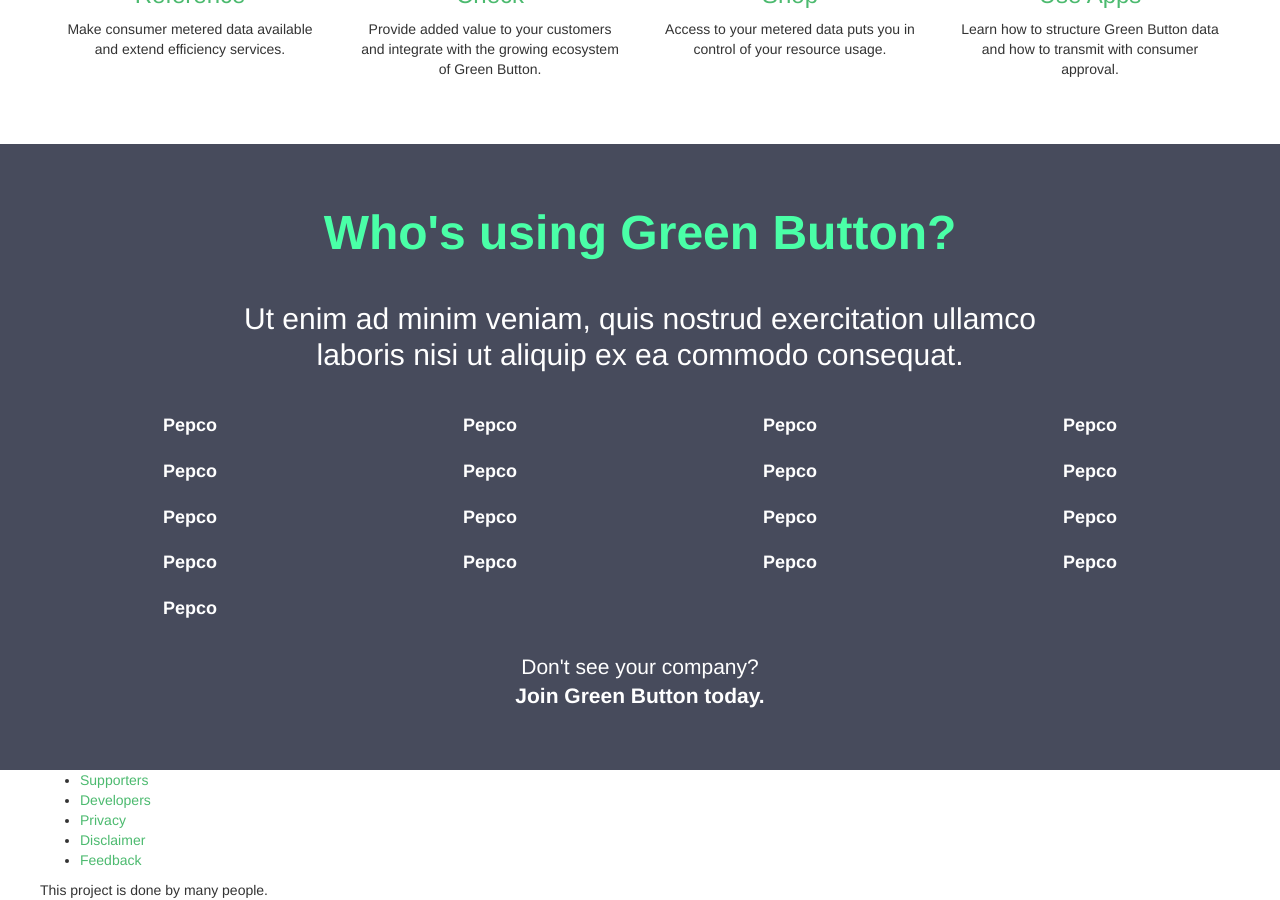
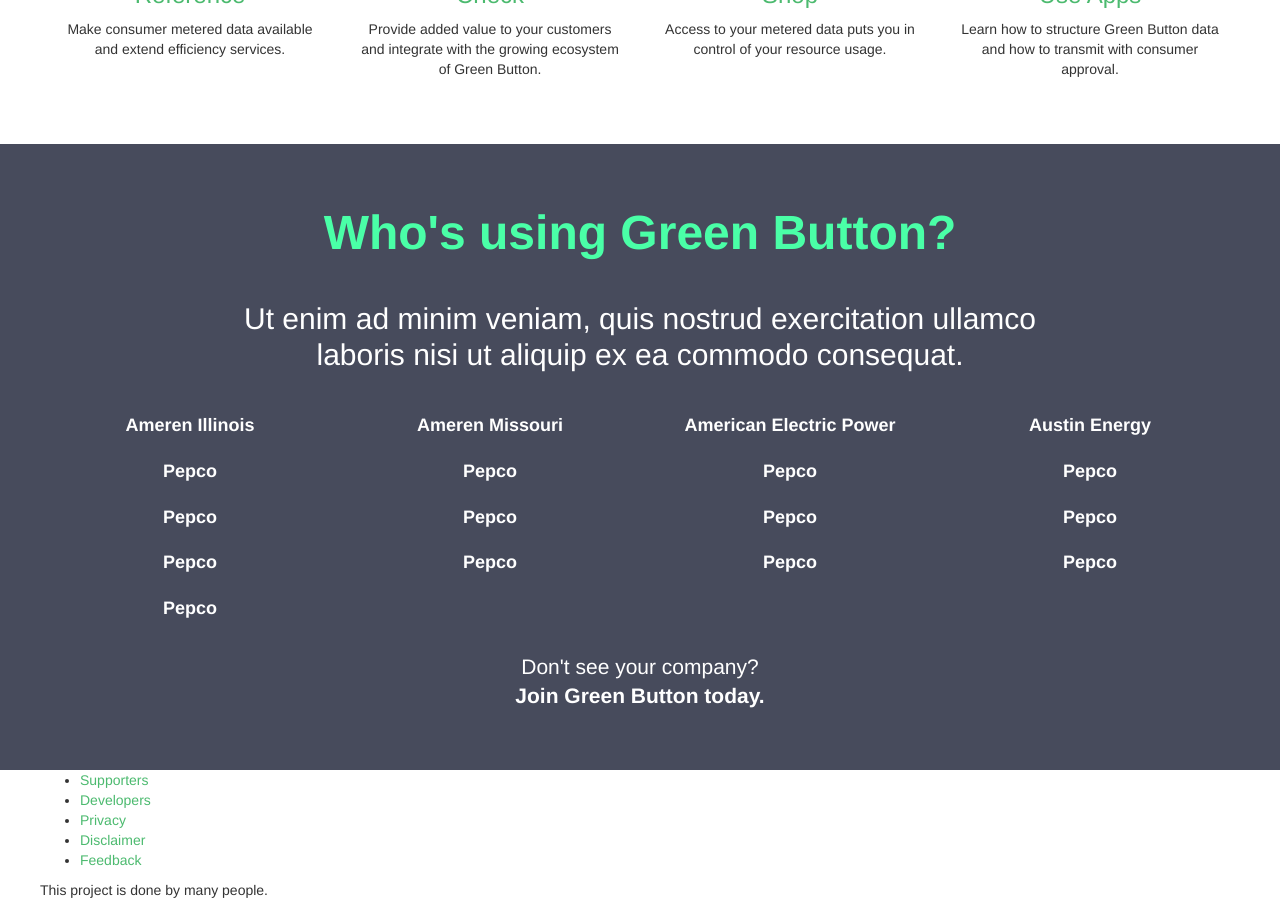
Before and after one commit to green-button/green-button.github.io, a Jekyll site: the page built from index.html, in a window 1280 px wide and 900 px high, scrolled down 1074 px. Built offline with Jekyll 4.4.1, drawn with Linux system fonts in a browser that asks for light colours.

Commit message:
Update partners.yml
Just testing how this would look with different lengths of company names.

```diff
--- a/_data/partners.yml
+++ b/_data/partners.yml
@@ -1,3 +1,11 @@
+- name: Ameren Illinois
+  url: http://www.amerenillinois.com
+- name: Ameren Missouri
+  url: http://www.amerenmissouri.com/
+- name: American Electric Power
+  url: http://www.aep.com
+- name: Austin Energy
+  url: http://www.austinenergy.com
 - name: Pepco
   url: http://pepco.com
 - name: Pepco
@@ -24,11 +32,3 @@
   url: http://pepco.com
 - name: Pepco
   url: http://pepco.com
-- name: Pepco
-  url: http://pepco.com
-- name: Pepco
-  url: http://pepco.com
-- name: Pepco
-  url: http://pepco.com
-- name: Pepco
-  url: http://pepco.com
```
